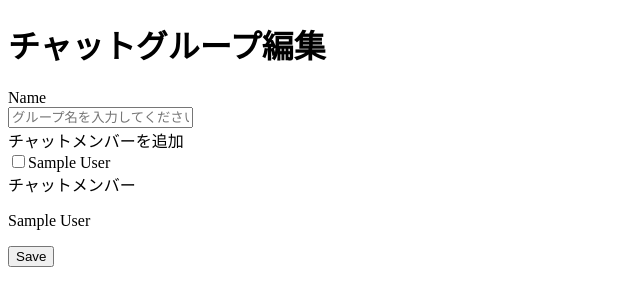
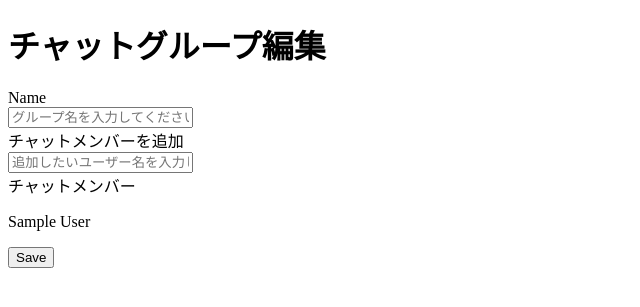
Before and after one commit to takebn26/ReviewSpace, a Rails app: template app/views/groups/new.html.haml in a window 1280 px wide. Shown: the top 307 px of the page, without its empty margins (0-640 px from the left). Run offline with Rails 7, Linux system fonts and the light colour scheme; the template is opened without the code that fills it, so the values that code supplies are empty; the visitor is signed in with stand-in values (Sample User, id 1); some libraries are stand-ins or nearby versions.

Commit message:
fix form and partilize member list

```diff
--- a/app/views/groups/_form.html.haml
+++ b/app/views/groups/_form.html.haml
@@ -12,10 +12,11 @@
         = f.label 'チャットメンバーを追加', class: 'chat-group-form__label'
       .chat-group-form__field--right
         .chat-group-form__search.clearfix
-        - if @users.blank?
-          追加するユーザーがいません
-        - else
-          = f.collection_check_boxes :user_ids, @users, :id, :name
+          = f.text_field :user_ids, value: '', placeholder: '追加したいユーザー名を入力してください', id: 'user-search-field', class: 'chat-group-form__input'
+        / - if @users.blank?
+        /   追加するユーザーがいません
+        / - else
+        /   = f.collection_check_boxes :user_ids, @users, :id, :name
         #user-search-result
     .chat-group-form__field.clearfix
       .chat-group-form__field--left
@@ -26,6 +27,7 @@
             = f.hidden_field :user_ids, name: 'group[user_ids][]', value: current_user.id
             %p.chat-group-user__name
               = current_user.name
+          = render partial: 'users/member', collection: @members, locals: { f: f }
     .chat-group-form__field.clearfix
       .chat-group-form__field--left
       .chat-group-form__field--right
--- /dev/null
+++ b/app/views/users/_member.html.haml
@@ -0,0 +1,4 @@
+.chat-group-user.clearfix
+  = f.hidden_field :user_ids, name: 'group[user_ids][]', value: member.id
+  %p.chat-group-user__name
+    = member.name
```
